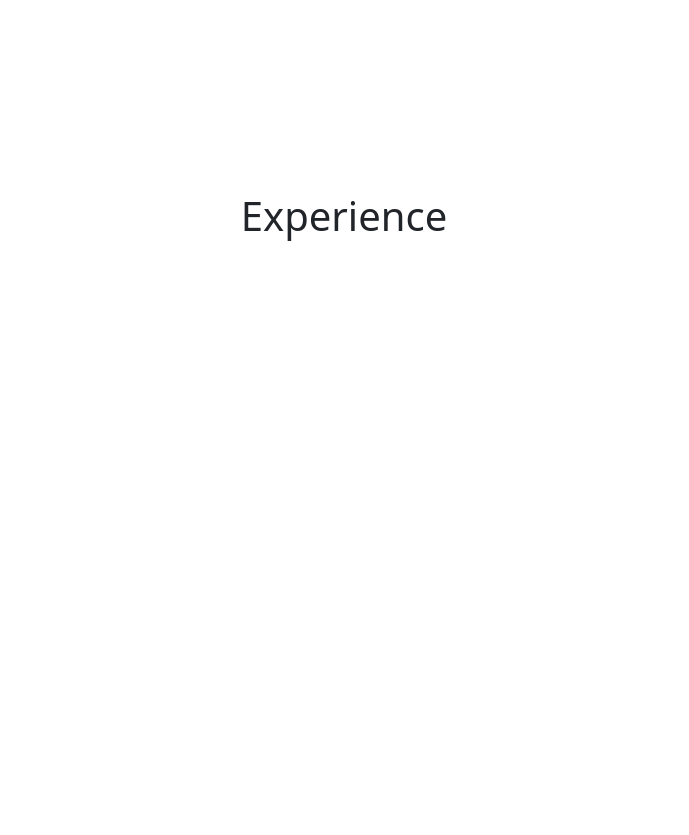
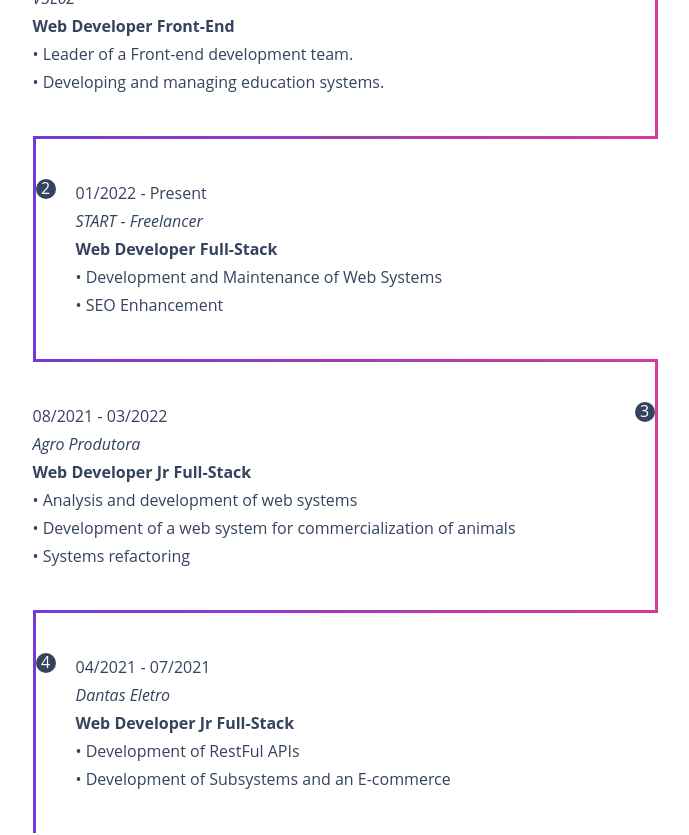
Before and after one commit to obrenoalvim/AboutMe, a React (Create React App) app: page / in a window 1280 px wide. Shown: the part 1060-1895 px from the top of the page, without its empty margins (296-985 px from the left). Built offline with nearby package versions, Linux system fonts and the light colour scheme.

Commit message:
new session, experience

```diff
--- a/public/index.html
+++ b/public/index.html
@@ -39,7 +39,7 @@
   <link rel="shortcut icon" href="favicon.ico" type="image/x-icon">
 
   <title>
-    About Me | Breno Alvim
+    About Me (Breno Alvim)
   </title>
 
 </head>
--- a/src/Assets/scripts/About.js
+++ /dev/null
@@ -1,5 +0,0 @@
-async function getAbout() {
-    let response = await fetch('../Json/about.json');
-    let data = await response.json();
-    console.log(data);
-}
--- a/src/components/About/About.jsx
+++ b/src/components/About/About.jsx
@@ -1,10 +1,9 @@
 import './About.css';
 import imageDev from '../../Assets/img/dev.png'
-import { getAbout } from '../../Assets/scripts/About';
 
 function About() {
     return (
-        <div className="About" id='About' onLoad={getAbout}>
+        <div className="About" id='About'>
             <div className="span">
                 <h1>About Me</h1>
                 <span>
--- a/src/components/Experience/Experience.css
+++ b/src/components/Experience/Experience.css
@@ -3,9 +3,99 @@
     justify-content: center;
     align-items: center;
     margin: 0 auto;
-    flex-direction: wrap;
+    flex-wrap: wrap;
     width: 100%;
     height: 100%;
     min-height: 90vh;
     margin-top: 10vh;
 }
+
+.Experience h1 {
+    width: 100%;
+    text-align: center
+}
+
+@import url("https://fonts.googleapis.com/css?family=Open+Sans:400,400i,700");
+
+body {
+    font-family: "Open Sans", sans-serif;
+    margin: 15px;
+
+    /* padding: 0 4em; */
+}
+
+.timeline {
+    width: 50%;
+}
+
+@media (max-width: 600px) {
+    .timeline {
+        width: 360px;
+    }
+}
+
+p {
+    font-size: 1em;
+    line-height: 1.75em;
+    border-top: 3px solid;
+    -o-border-image: linear-gradient(to right, #743ad5 0%, #d53a9d 100%);
+    border-image: linear-gradient(to right, #743ad5 0%, #d53a9d 100%);
+    border-image-slice: 1;
+    border-width: 3px;
+    margin: 0;
+    padding: 40px;
+    counter-increment: section;
+    position: relative;
+    color: #34435e;
+}
+
+p:before {
+    content: counter(section);
+    position: absolute;
+    border-radius: 50%;
+    padding: 5px;
+    height: 1.25em;
+    width: 1.25em;
+    background-color: #34435e;
+    text-align: center;
+    line-height: 0.60em;
+    color: #ffffff;
+    font-size: 1em;
+}
+
+p:nth-child(odd) {
+    border-right: 3px solid;
+    padding-left: 0;
+}
+
+p:nth-child(odd):before {
+    left: 100%;
+    margin-left: -20px;
+}
+
+p:nth-child(even) {
+    border-left: 3px solid;
+    padding-right: 0;
+}
+
+p:nth-child(even):before {
+    right: 100%;
+    margin-right: -20px;
+}
+
+p:first-child {
+    border-top: 0;
+    border-top-right-radius: 0;
+    border-top-left-radius: 0;
+}
+
+p:last-child {
+    border-bottom-right-radius: 0;
+    border-bottom-left-radius: 0;
+}
+
+.hr {
+    border: 1px solid #e0e0e000;
+    height: 1px;
+    height: 100%;
+}
--- a/src/components/Experience/Experience.jsx
+++ b/src/components/Experience/Experience.jsx
@@ -1,10 +1,60 @@
 import './Experience.css';
-
 
 function Experience() {
     return (
         <div className="Experience" id='Experience'>
-            <h1>Experience</h1>
+            <h1>
+                Experience
+            </h1>
+            <div className="hr"></div>
+            <main className='timeline'>
+                <p>
+                    03/2022 - Present
+                    <br />
+                    <i>V3L0Z</i>
+                    <br />
+                    <strong>Web Developer Front-End</strong>
+                    <br />
+                    • Leader of a Front-end development team.
+                    <br />
+                    • Developing and managing education systems.
+                </p>
+                <p>
+                    01/2022 - Present
+                    <br />
+                    <i>START - Freelancer</i>
+                    <br />
+                    <strong>Web Developer Full-Stack</strong>
+                    <br />
+                    • Development and Maintenance of Web Systems
+                    <br />
+                    • SEO Enhancement
+                </p>
+                <p>
+                    08/2021 - 03/2022
+                    <br />
+                    <i>Agro Produtora </i>
+                    <br />
+                    <strong>Web Developer Jr Full-Stack</strong>
+                    <br />
+                    • Analysis and development of web systems
+                    <br />
+                    • Development of a web system for commercialization of animals
+                    <br />
+                    • Systems refactoring
+                </p>
+                <p>
+                    04/2021 - 07/2021
+                    <br />
+                    <i>Dantas Eletro </i>
+                    <br />
+                    <strong>Web Developer Jr Full-Stack</strong>
+                    <br />
+                    • Development of RestFul APIs
+                    <br />
+                    • Development of Subsystems and an E-commerce
+                </p>
+            </main>
         </div>
     );
 }
--- a/src/index.js
+++ b/src/index.js
@@ -11,7 +11,5 @@ root.render(
   </React.StrictMode>
 );
 
-// If you want to start measuring performance in your app, pass a function
-// to log results (for example: reportWebVitals(console.log))
-// or send to an analytics endpoint. Learn more: https://bit.ly/CRA-vitals
+
 reportWebVitals();
```
Also changed, not shown: package.json (+7 -1 lines), 1 other file (tests, documents, lock files or other folders).
